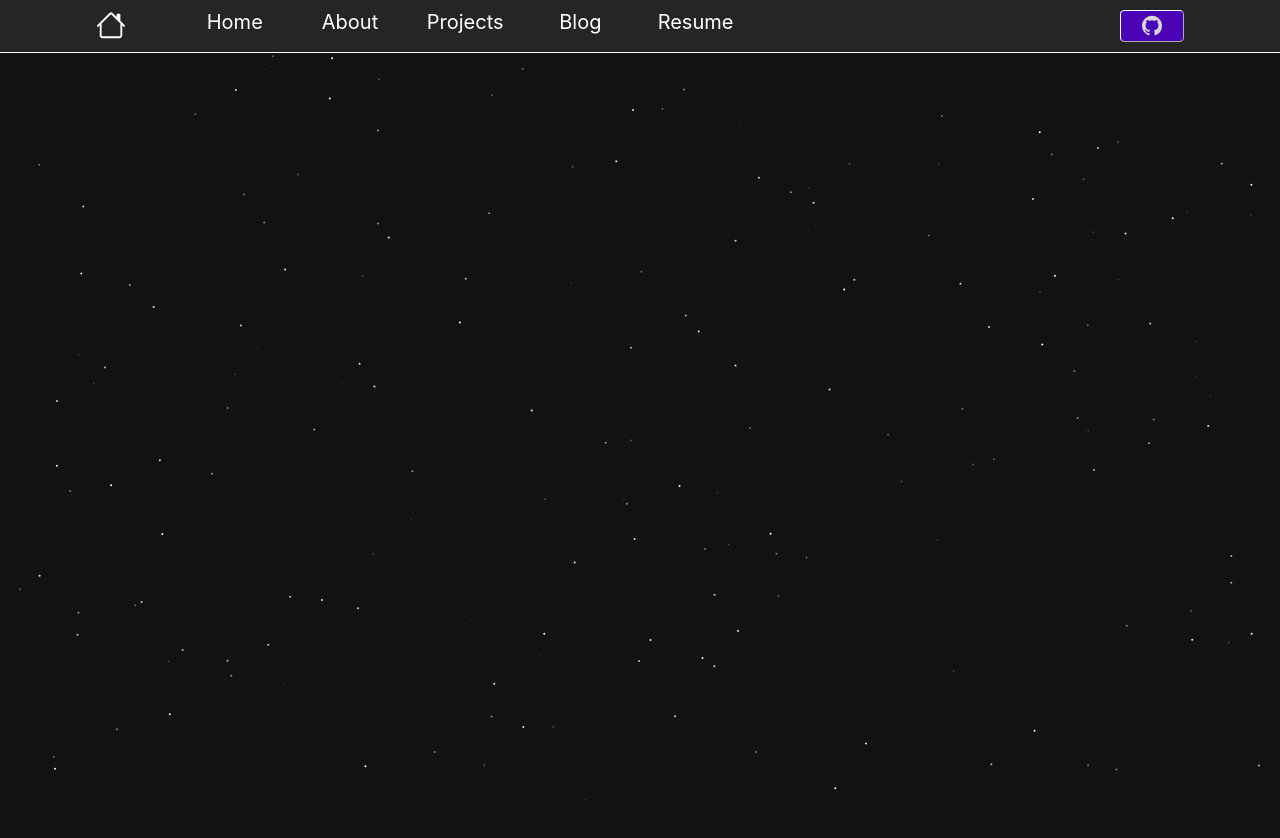
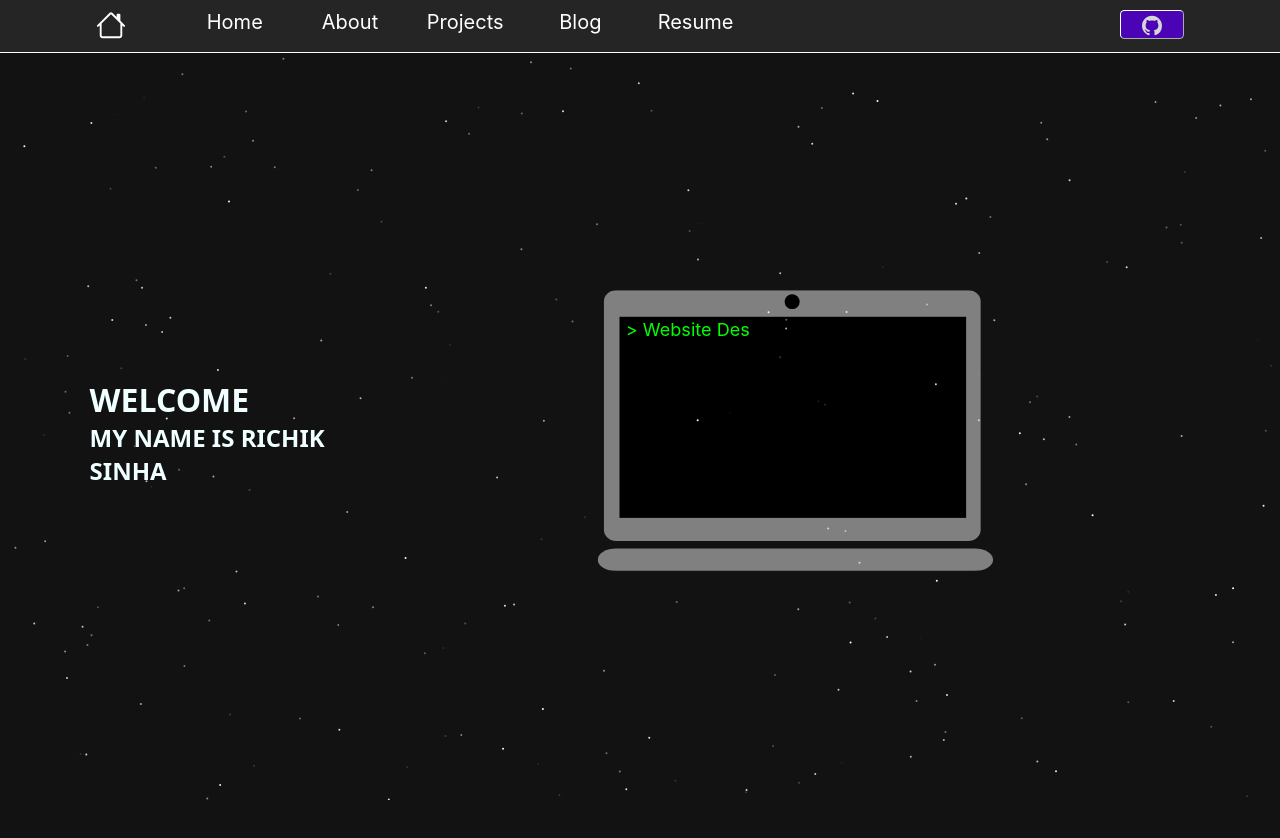
Before and after one commit to Rickisterr/Portfolio-Website, a React (Create React App) app: page / in a window 1280 px wide. Shown: the top 838 px of the page. Before the commit the page ends 800 px from the top, so only its background shows below. Built offline with nearby package versions, Linux system fonts and the light colour scheme.

Commit message:
Home page Content Updates + Typing image animation

```diff
--- a/src/Components/Content.css
+++ b/src/Components/Content.css
@@ -1,5 +1,8 @@
 .ContentWrap {
-    background-image: radial-gradient(#6e00ff, #6e00ff75);
-    background-image: -moz-radial-gradient(#6e00ff, #6e00ff75);
-    background-image: -webkit-radial-gradient(#6e00ff, #6e00ff75);
+    background-image: linear-gradient(to top, #9948d9, #3c006b);
+    background-image: -moz-linear-gradient(to top, #9948d9, #3c006b);
+    background-image: -webkit-linear-gradient(to top, #9948d9, #3c006b);
+    border-style: solid;
+    border-width: 0.25vw;
+    border-color: #0e0057
 }
--- a/src/Components/Content.js
+++ b/src/Components/Content.js
@@ -2,11 +2,39 @@ import './Content.css';
 
 function Content(props) {
 
-    return(
-        <div className="ContentWrap ColFlexWrap">
-
+    return (
+        <div className="ContentWrap ColFlexWrap" style={{ minWidth: props.contentwidth, minHeight: props.contentheight, maxWidth: props.contentwidthmax, padding: '4vw' }}>
+            <div>
+                <p style={{ color: 'white', textAlign: props.textalign ? props.textalign : props.text1align }}>{props.text1}</p>
+            </div>
+            <div>
+                <p style={{ color: 'white', textAlign: props.textalign ? props.textalign : props.text2align }}>{props.text2}</p>
+            </div>
+            <div>
+                <p style={{ color: 'white', textAlign: props.textalign ? props.textalign : props.text3align }}>{props.text3}</p>
+            </div>
+            <div>
+                <p style={{ color: 'white', textAlign: props.textalign ? props.textalign : props.text4align }}>{props.text4}</p>
+            </div>
         </div>
     );
 }
 
 export default Content;
+
+/*
+Usage::
+    <Content
+        contentwidth="20vw"
+        contentwidthmax="25vw"
+        contentheight="70vh"
+        text1=""
+        text1align="left"
+        text2=""
+        text2align="left"
+        text3=""
+        text3align="left"
+        text4=""
+        text4align="left"
+    />
+*/
--- a/src/Components/Home/Home.css
+++ b/src/Components/Home/Home.css
@@ -16,6 +16,13 @@
     overflow-x: hidden;
 }
 
+/* Viewport size Pages */
+.ViewportPage {
+    height: 100vh;
+    padding-inline: 7vw;
+    padding-block-start: 8vh;
+}
+
 /* Column Flex */
 .ColFlexWrap {
     display: flex;
@@ -23,6 +30,21 @@
     -ms-flex-direction: column;
     justify-content: center;
     align-items: center;
+}
+
+/* Row Flex */
+.RowFlexWrap {
+    display: flex;
+    flex-direction: row;
+    -ms-flex-direction: row;
+    justify-content: center;
+    align-items: center;
+}
+
+/* White Base Text */
+.WhiteNormText {
+    color: #f0ffff;
+    font-family: system-ui, -apple-system, BlinkMacSystemFont, 'Segoe UI', Roboto, Oxygen, Ubuntu, Cantarell, 'Open Sans', 'Helvetica Neue', sans-serif;
 }
 
 /* Bounce Animation for Images */
--- a/src/Components/Home/Home.js
+++ b/src/Components/Home/Home.js
@@ -1,19 +1,105 @@
 import './Home.css';
 import ParticleEff from '../ParticlesEffect';
+import { useEffect, useState } from 'react';
 
 import Earth_horizon_space from '../Resources/Earth_horizon_space.jpg';
 import STS135_final_flyaround_of_ISS_1 from '../Resources/STS-135_final_flyaround_of_ISS_1 (2).png';
 import STS41B_35_1613_Bruce_McCandless_II from '../Resources/STS41B-35-1613_-_Bruce_McCandless_II_astronaut_floating.png';
+import Laptop from '../Resources/Laptop';
+import Content from '../Content';
 
 
 
 function Home() {
+    var msgval = 0;
+    const [typedmsg, setTypedmsg] = useState('');
+    const msgs = ["Website Design", "Software Development ", "Data Science ", "Artificial Intelligence "];
+    var msgflag = "0"
+
+    function getMsgflag() {
+        if(sessionStorage.getItem("msgflag")) {
+            msgflag = sessionStorage.getItem("msgflag");
+        }
+        else {
+            sessionStorage.setItem("msgflag", "0")
+            msgflag = "0";
+        }
+    }
+
+    function setMsgflag() {
+        sessionStorage.setItem("msgflag", msgflag);
+    }
+
+    function incVal() {
+        if(msgval == 3) {
+            msgval = 0;
+        }
+        else {
+            msgval += 1;
+        }
+    }
+
+    function updateMsg(i) {
+        return(setTypedmsg(msgs[msgval].slice(0, i)));
+    }
+
+    function MessageUpdation() {
+        getMsgflag();
+        if(typedmsg.length == 0) {
+            if(msgflag == "0") {
+                updateMsg(1);
+            }
+            else {
+                msgflag = "0";
+                incVal();
+            }
+            console.log("start");
+        }
+        else if(typedmsg.length == msgs[msgval].length) {
+            msgflag = "1";
+            console.log("Set true");
+            updateMsg(typedmsg.length - 1);
+            console.log("equals deleted");
+        }
+        else {
+            if(msgflag == "1") {
+                updateMsg(typedmsg.length - 1);
+                console.log("deleted");
+            }
+            else {
+                updateMsg(typedmsg.length + 1);
+                console.log("added");
+            }
+        }
+        console.log(msgflag);
+        setMsgflag();
+    };
+
+    useEffect(() => {
+        const interval = setInterval(MessageUpdation, 500);
+        return () => clearInterval(interval);
+    });
 
     return (
         <div className='Wrapper' style={{ height: 'min-content' }}>
             <ParticleEff />
             <div className='ColFlexWrap'>
+                <div className='ViewportPage RowFlexWrap'>
+                    <div>
+                        <h1 className='WhiteNormText'>WELCOME</h1>
+                        <h2 className='WhiteNormText'>MY NAME IS RICHIK SINHA</h2>
+                    </div>
+                    <div>
+                        <Laptop
+                            scale='scale(0.5)'
+                            display={typedmsg}
+                            // display='printf("Per Aspera ad Astra")'
+                        />
+                    </div>
+                </div>
+                <div className='ViewportPage RowFlexWrap'>
 
+                </div>
             </div>
         </div>
     );
--- a/src/Components/NavBar.css
+++ b/src/Components/NavBar.css
@@ -62,7 +62,7 @@
     .GitHubButton {
         float: right;
         width: 5.5vw;
-        height: 2.5vw;
+        height: 2.25vw;
         margin-right: 0;
         border-width: 0.15vw;
         border-color: #ffffff;
--- /dev/null
+++ b/src/Components/Resources/Laptop.js
@@ -0,0 +1,21 @@
+function Laptop(props) {
+    return (
+        <div style={{ transform: props.scale }}>
+            <svg width="209.24mm" height="148.51mm" version="1.1" viewBox="0 0 209.24 148.51" xmlns="http://www.w3.org/2000/svg">
+                <g transform="translate(-.36276 -58.714)">
+                    <g transform="matrix(1.5976 0 0 1.543 -57.301 -73.884)">
+                        <rect x="38.156" y="85.938" width="124.78" height="85.938" rx="4.125" ry="3.7812" fill="#808080" stroke-width=".26458" />
+                        <g transform="matrix(1 0 0 1.0184 0 -3.3603)">
+                            <rect x="36.094" y="174.62" width="130.97" height="7.5625" rx="6.1875" ry="3.7812" fill="#808080" stroke-width=".26458" />
+                            <rect x="43.312" y="96.594" width="114.81" height="67.719" rx="0" ry="0" stroke-width=".26458" />
+                            <circle cx="100.5" cy="91.5" r="2.5" stroke-width=".32873" />
+                            <text x="45.375" y="103.125" fill="#00ff00" font-size="6px" stroke-width=".26458"><tspan x="45.375" y="103.125">&gt; {props.display}</tspan><tspan x="45.375" y="107.09375" /></text>
+                        </g>
+                    </g>
+                </g>
+            </svg>
+        </div>
+    );
+}
+
+export default Laptop;
```
